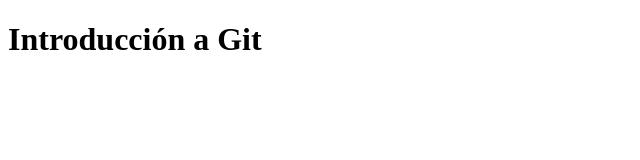
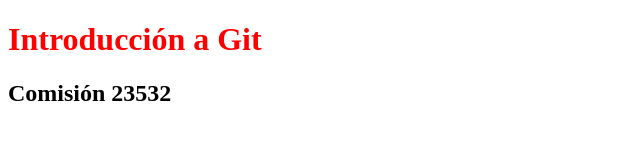
Before and after one commit to Arma1985/com23532, a plain HTML site: page index.html in a window 1280 px wide. Shown: the whole page, without its empty margins (0-640 px from the left). Drawn offline with Linux system fonts and the light colour scheme.

Commit message:
Cambios en html y css

```diff
--- a/css/estilos.css
+++ b/css/estilos.css
@@ -0,0 +1,3 @@
+h1{
+    color: red;
+}
--- a/index.html
+++ b/index.html
@@ -8,5 +8,6 @@
 </head>
 <body>
     <h1>Introducción a Git</h1>
+    <h2>Comisión 23532</h2>
 </body>
 </html>
```
